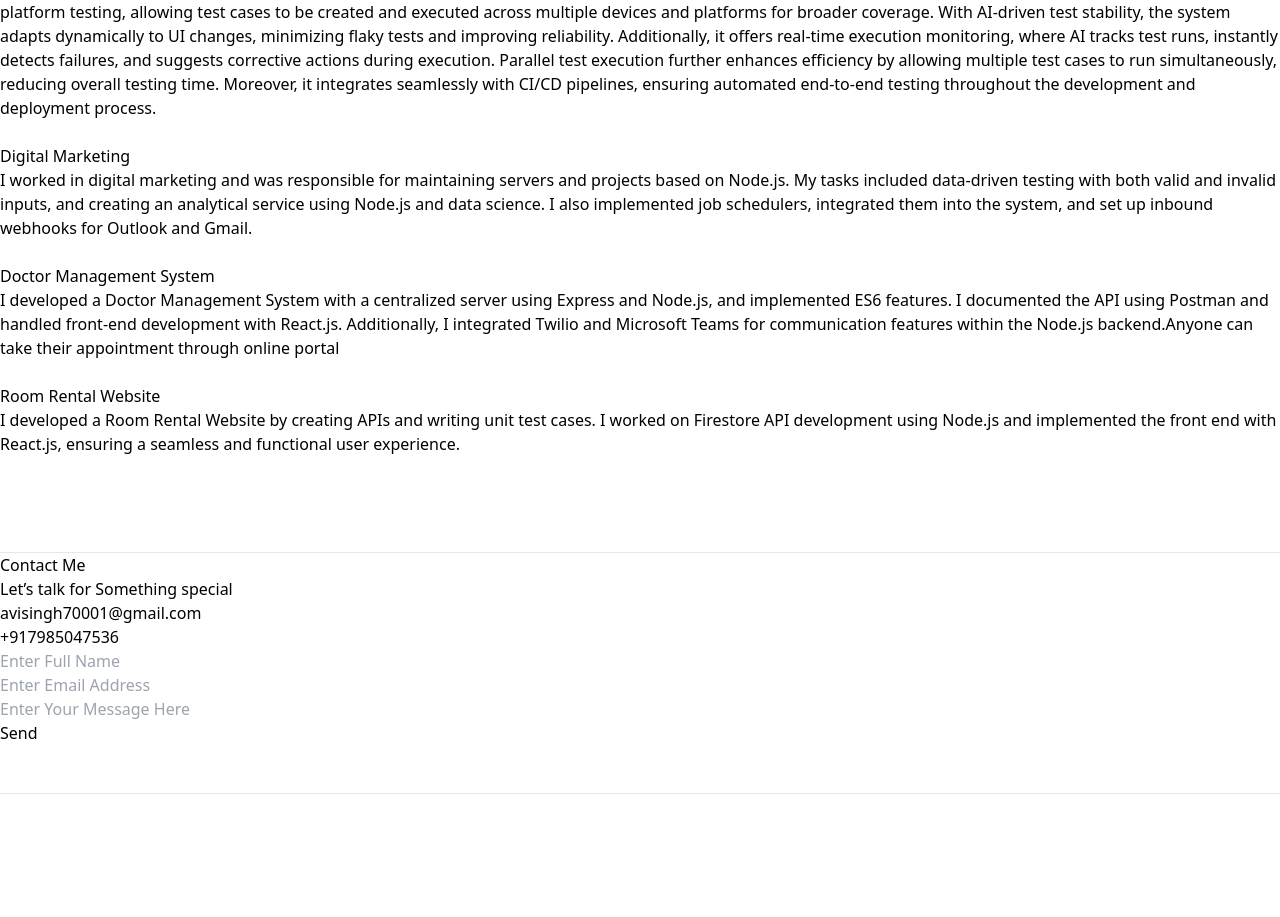
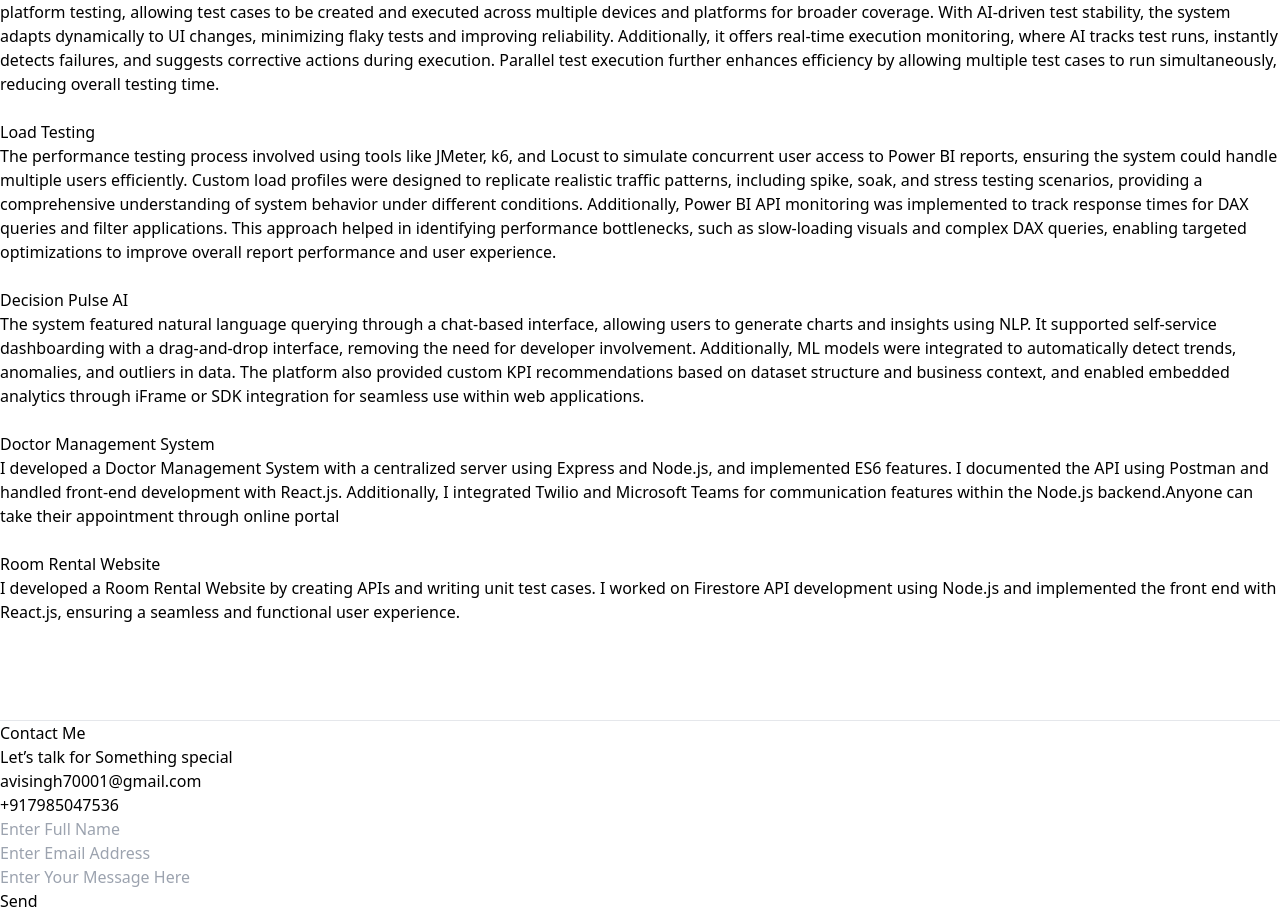
Before and after one commit to Avinash123-singh/portfolio, a React (Vite) app: page / in a window 1280 px wide. Shown: the part 6125-7042 px from the top of the page. Before the commit the page ends 6919 px from the top, so only its background shows below. Built offline with nearby package versions, Linux system fonts and the light colour scheme.

Commit message:
experience update

```diff
--- a/src/components/Experience.jsx
+++ b/src/components/Experience.jsx
@@ -14,20 +14,40 @@
       <div className="max-w-screen-md mx-auto mb-8 p-8 border rounded-lg shadow-md hover:bg-slate-500">
         <h1 className="text-3xl font-bold mb-5 ">Pulse QA</h1>
         <p>
-          The system enables easy test creation through an intuitive record-and-playback functionality, significantly reducing the need for manual scripting. It supports cross-platform testing, allowing test cases to be created and executed across multiple devices and platforms for broader coverage. With AI-driven test stability, the system adapts dynamically to UI changes, minimizing flaky tests and improving reliability. Additionally, it offers real-time execution monitoring, where AI tracks test runs, instantly detects failures, and suggests corrective actions during execution. Parallel test execution further enhances efficiency by allowing multiple test cases to run simultaneously, reducing overall testing time. Moreover, it integrates seamlessly with CI/CD pipelines, ensuring automated end-to-end testing throughout the development and deployment process.
+        The system enables easy test creation through an intuitive record-and-playback functionality, significantly
+        reducing the need for manual scripting. It supports cross-platform testing, allowing test cases to be
+        created and executed across multiple devices and platforms for broader coverage. With AI-driven test
+        stability, the system adapts dynamically to UI changes, minimizing flaky tests and improving reliability.
+        Additionally, it offers real-time execution monitoring, where AI tracks test runs, instantly detects failures,
+        and suggests corrective actions during execution. Parallel test execution further enhances efficiency by
+        allowing multiple test cases to run simultaneously, reducing overall testing time.
         </p>
       </div>
       <br />
 
       <div className="max-w-screen-md mx-auto mb-8 p-8 border rounded-lg shadow-md hover:bg-slate-500">
-        <h1 className="text-3xl font-bold mb-5 ">Digital Marketing</h1>
+        <h1 className="text-3xl font-bold mb-5 ">Load Testing</h1>
         <p>
-          I worked in digital marketing and was responsible for maintaining
-          servers and projects based on Node.js. My tasks included data-driven
-          testing with both valid and invalid inputs, and creating an analytical
-          service using Node.js and data science. I also implemented job
-          schedulers, integrated them into the system, and set up inbound
-          webhooks for Outlook and Gmail.
+          The performance testing process involved using tools like JMeter, k6, and Locust to simulate concurrent
+          user access to Power BI reports, ensuring the system could handle multiple users efficiently. Custom load
+          profiles were designed to replicate realistic traffic patterns, including spike, soak, and stress testing
+          scenarios, providing a comprehensive understanding of system behavior under different conditions.
+          Additionally, Power BI API monitoring was implemented to track response times for DAX queries and filter
+          applications. This approach helped in identifying performance bottlenecks, such as slow-loading visuals
+          and complex DAX queries, enabling targeted optimizations to improve overall report performance and
+          user experience.
+        </p>
+      </div>
+      <br />
+      <div className="max-w-screen-md mx-auto mb-8 p-8 border rounded-lg shadow-md hover:bg-slate-500">
+        <h1 className="text-3xl font-bold mb-5 ">Decision Pulse AI</h1>
+        <p>
+          The system featured natural language querying through a chat-based interface, allowing users to
+          generate charts and insights using NLP. It supported self-service dashboarding with a drag-and-drop
+          interface, removing the need for developer involvement. Additionally, ML models were integrated to
+          automatically detect trends, anomalies, and outliers in data. The platform also provided custom KPI
+          recommendations based on dataset structure and business context, and enabled embedded analytics
+          through iFrame or SDK integration for seamless use within web applications.
         </p>
       </div>
       <br />
```
